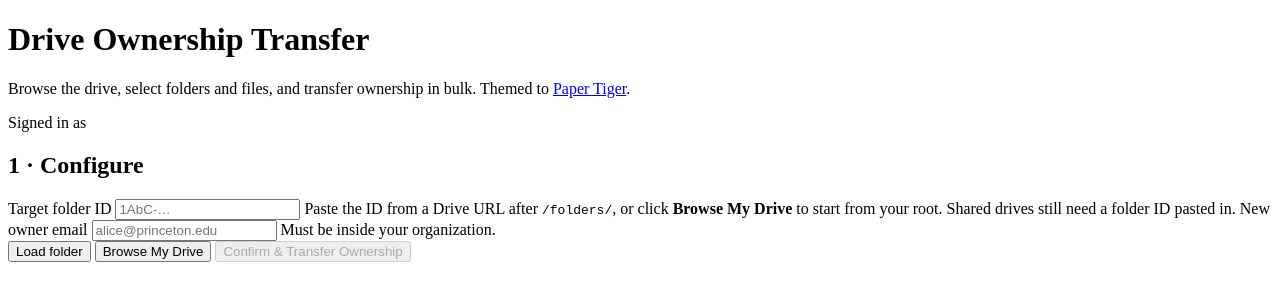
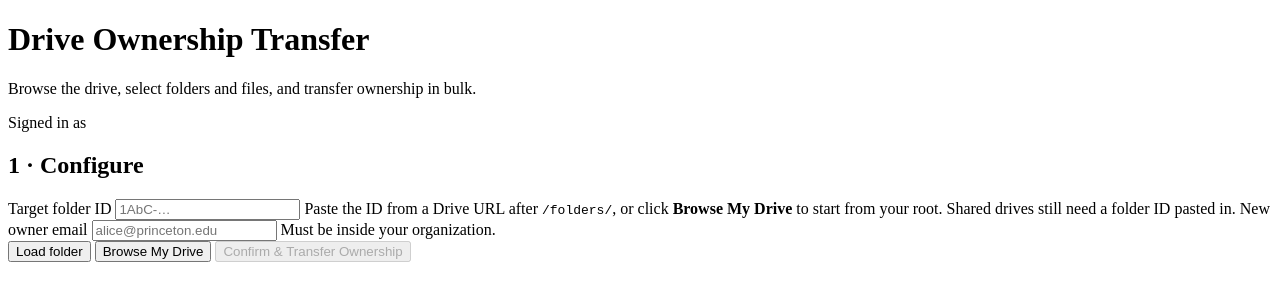
Before and after one commit to pu-orfe/gmove, a plain HTML site: page Index.html in a window 1280 px wide. Drawn offline with Linux system fonts and the light colour scheme.

Commit message:
Remove mention of theme from UI

```diff
--- a/Index.html
+++ b/Index.html
@@ -12,7 +12,6 @@
         <h1>Drive Ownership Transfer</h1>
         <p>
           Browse the drive, select folders and files, and transfer ownership in bulk.
-          Themed to <a href="https://github.com/pu-orfe/paper-tiger" target="_blank" rel="noopener">Paper Tiger</a>.
         </p>
         <p class="pt-signed-in">
           Signed in as <code><?!= activeUserEmail ?></code>
```
Also changed, not shown: 1 other file.
